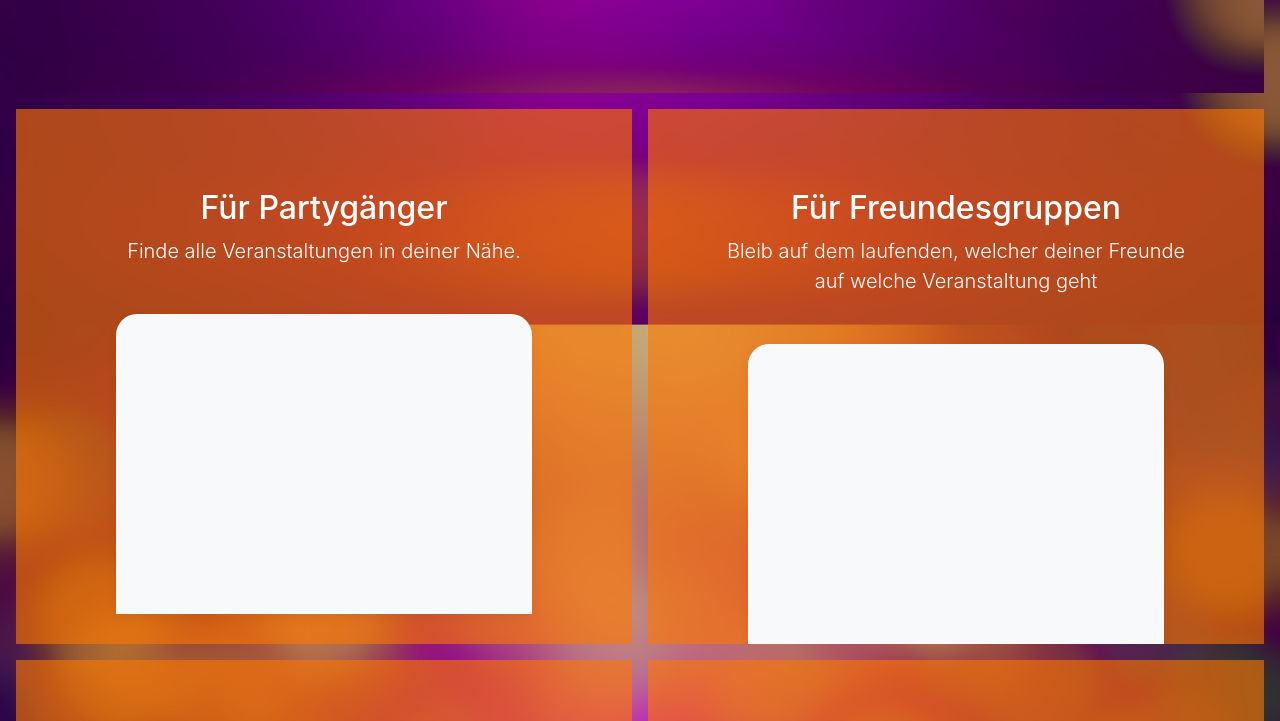
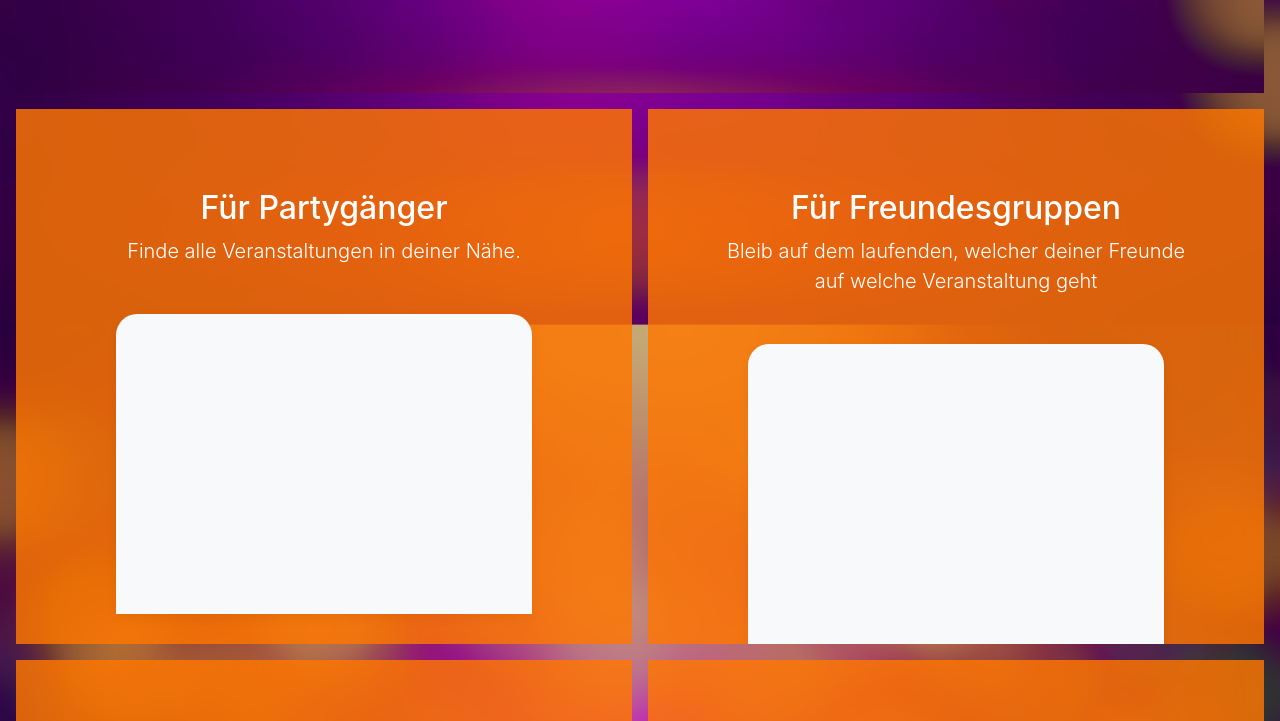
Before and after one commit to Lokal-Event-Finder/Partypedia, a plain HTML site: page index.html in a window 1280 px wide. Shown: the part 544-1265 px from the top of the page. Drawn offline with nearby package versions, Linux system fonts and the light colour scheme; a script that the page names is missing.

Commit message:
Update product.css

```diff
--- a/product.css
+++ b/product.css
@@ -85,7 +85,7 @@
   }
 
   .bg-dark {
-    background-color: rgba(255, 119, 0, 0.607) !important;
+    background-color: rgba(255, 119, 0, 0.818) !important;
   }
 
 
```
